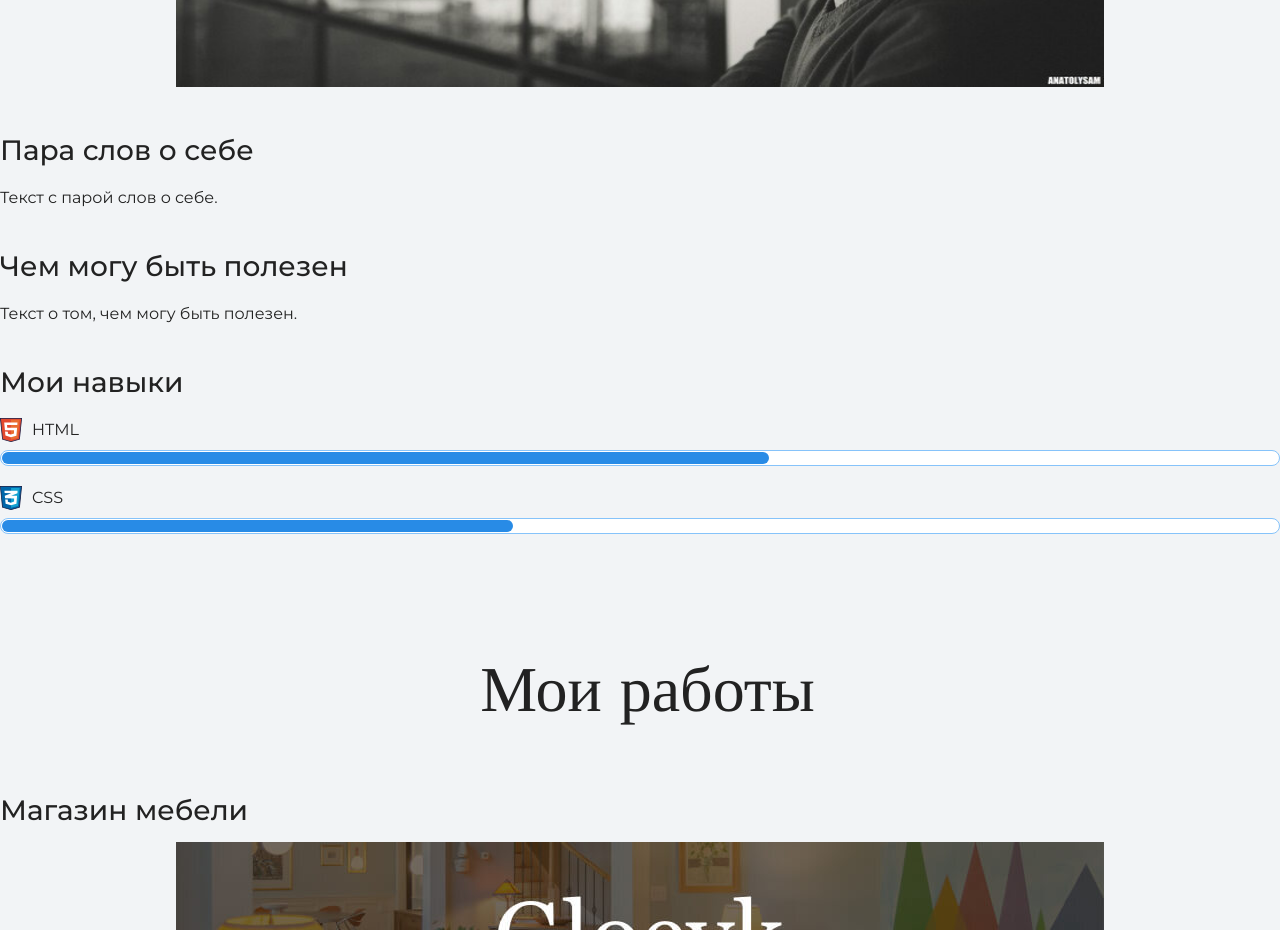
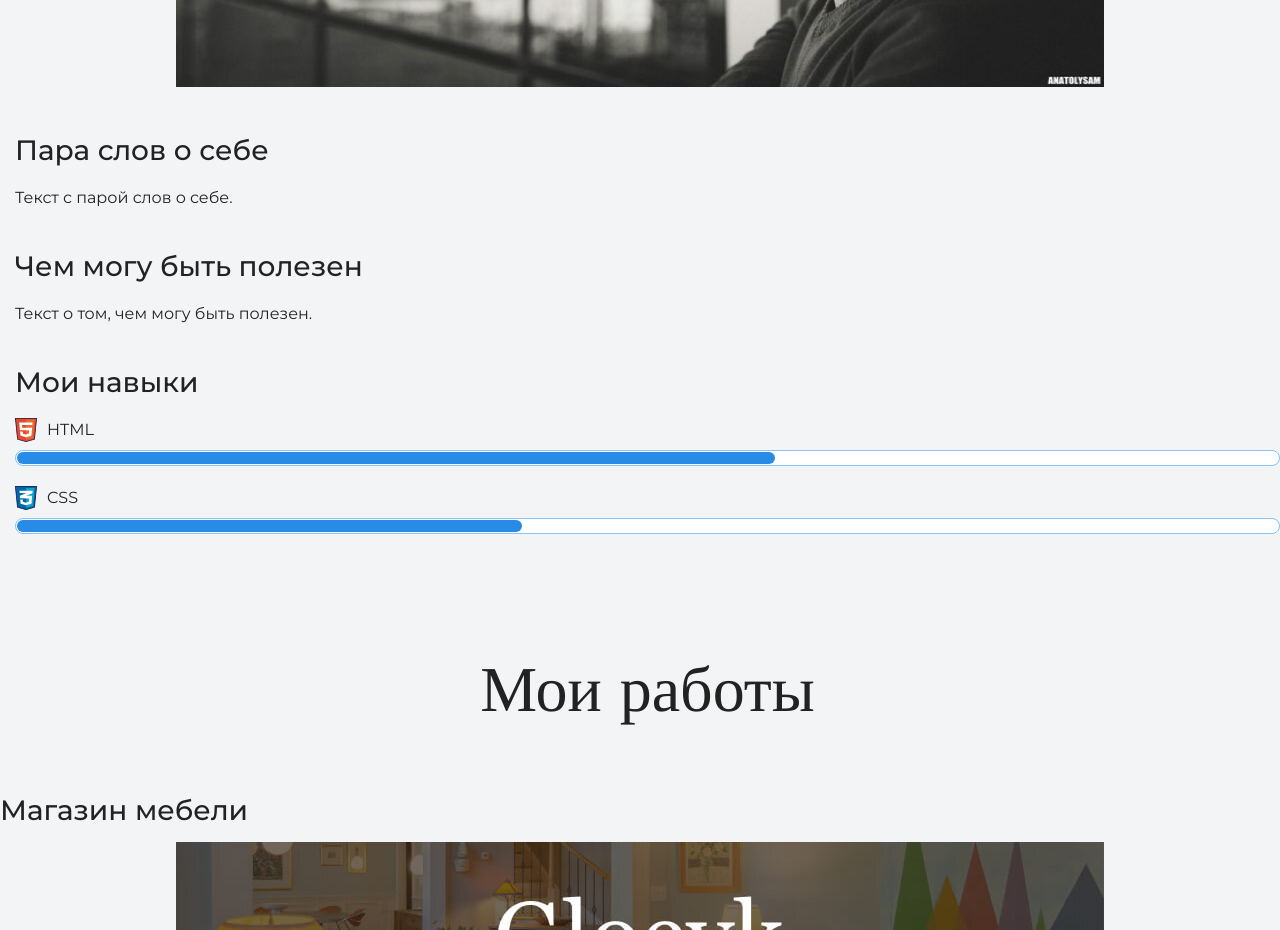
Before and after one commit to MasterKho/new-project, a plain HTML site: page index.html in a window 1280 px wide. Shown: the part 1600-2530 px from the top of the page. Drawn offline with nearby package versions, Linux system fonts and the light colour scheme.

Commit message:
posotoin

```diff
--- a/style.css
+++ b/style.css
@@ -117,6 +117,9 @@ body {
   margin: 0;
   padding: 0;
 }
+.about {
+  margin-left: 15px;
+}
 
 .skills-list dt {
   padding-left: 32px;
```
